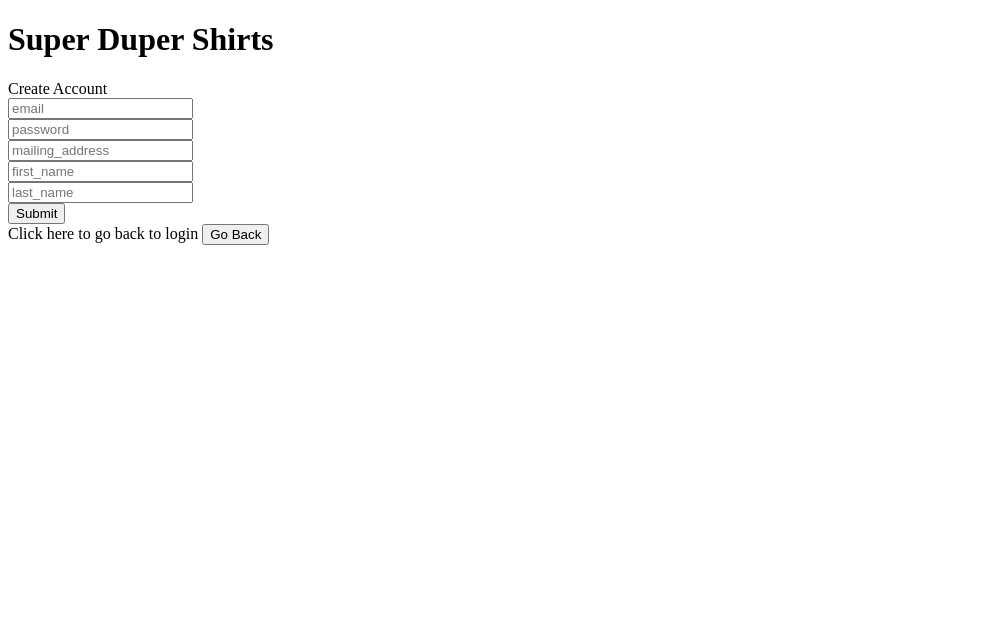
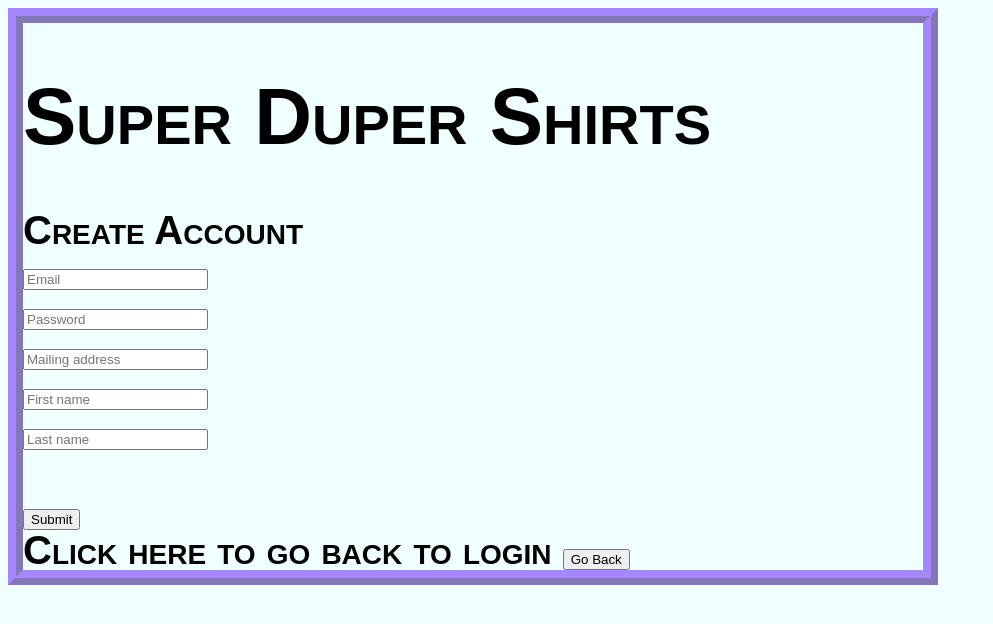
Before and after one commit to Pranavnkom/College-Attire-Trader, a Python web app: template templates/creation.html in a window 1280 px wide. Shown: the top 624 px of the page, without its empty margins (0-993 px from the left). Run offline with Jinja, Linux system fonts and the light colour scheme; the template is opened without the code that fills it, so the values that code supplies are empty.

Commit message:
12:22 (CSS Creation)

```diff
--- a/styles/creation.css
+++ b/styles/creation.css
@@ -0,0 +1,8 @@
+body {
+  background-color: azure;
+  margin: 10 auto;
+  max-width: 900px;
+  max-height: 900px;
+  font: small-caps bold 40px/1 sans-serif;
+  border: 4mm ridge rgb(100, 50, 220, .6);
+}
--- a/templates/creation.html
+++ b/templates/creation.html
@@ -8,16 +8,16 @@
 <div class="creation-header">
   <h1>Super Duper Shirts</h1>
 </div>
-
 <div id="username-popup" class="username-container">
   <form method="post" class="username-form"
     <label>Create Account</label>
     <br>
-    <input type="text" name="email" placeholder="email" value=""> <br>
-    <input type="password" name="password" placeholder="password" value=""><br>
-    <input type="text" name="mailing_address" placeholder="mailing_address" value=""><br>
-    <input type="text" name="first_name" placeholder="first_name" value=""><br>
-    <input type="text" name="last_name" placeholder="last_name" value=""> <br>
+    <input type="text" name="email" placeholder="Email" value=""> <br>
+    <input type="password" name="password" placeholder="Password" value=""><br>
+    <input type="text" name="mailing_address" placeholder="Mailing address" value=""><br>
+    <input type="text" name="first_name" placeholder="First name" value=""><br>
+    <input type="text" name="last_name" placeholder="Last name" value=""> <br>
+    <br>
     <input type="submit" name="create_btn" value="Submit">
   </form>
   <form>
@@ -25,16 +25,7 @@
       <form method="post" class="username-form"
         <label>Click here to go back to login</label>
         <input type="Submit" name= "back_btn" value="Go Back">
-
-</div>
+      </div>
     </body>
   </head>
-
-
-
-
-
-
-
-
-  </html>
+</html>
```
